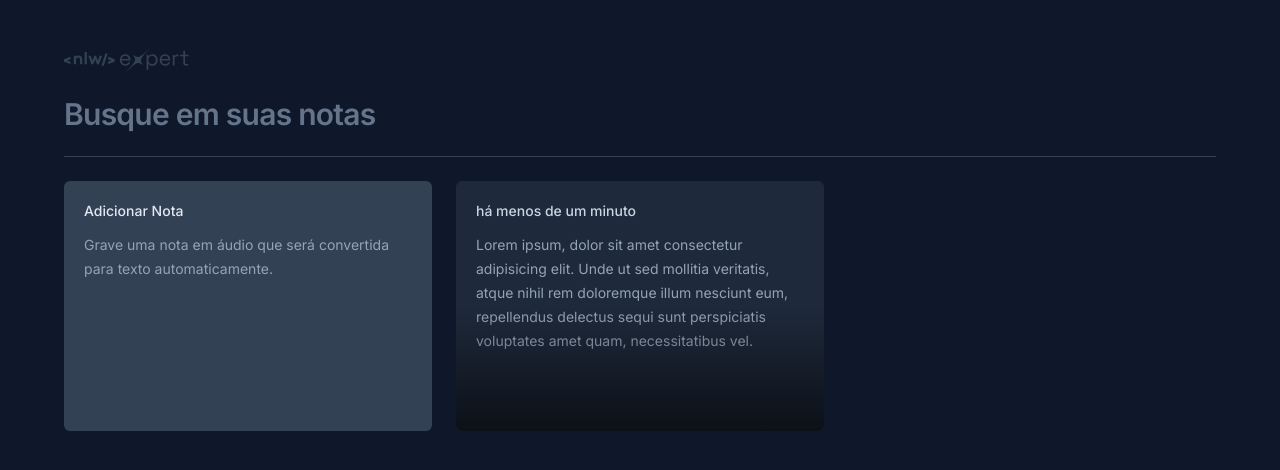
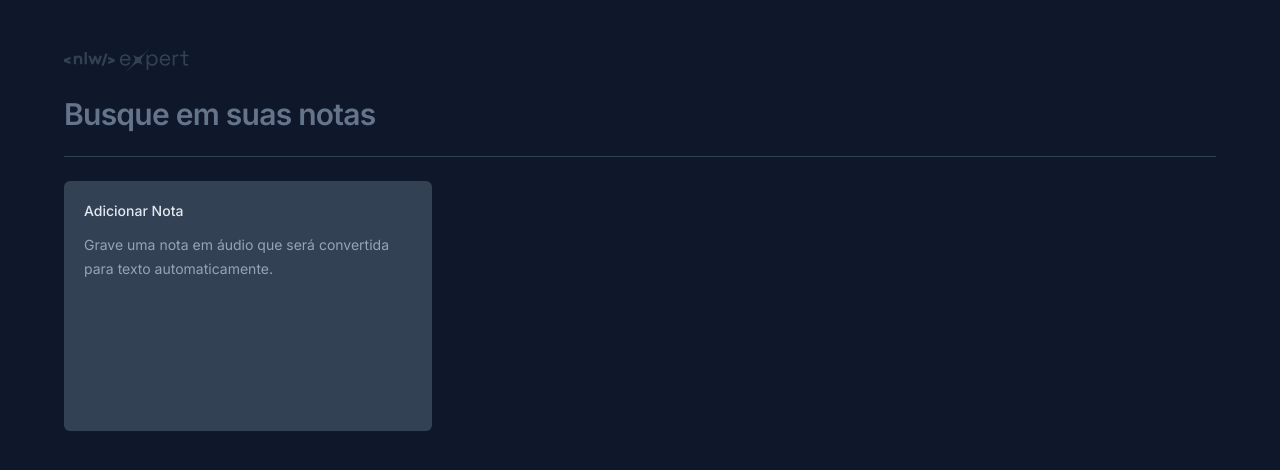
Before and after one commit to sthallysson/notes-web, a React (Vite) app: page / in a window 1280 px wide. Shown: the top 470 px of the page. Built offline with nearby package versions, Linux system fonts and the light colour scheme.

Commit message:
feat: add search and notes array

```diff
--- a/src/app.tsx
+++ b/src/app.tsx
@@ -1,14 +1,53 @@
+import { ChangeEvent, useState } from 'react';
 import logo from './assets/nlw-logo.svg';
-import NewNoteCard from './components/new-note-card';
+import { NewNoteCard } from './components/new-note-card';
 import { NoteCard } from './components/note-card';
 
-const note = {
-  date: new Date(),
-  content:
-    'Lorem ipsum, dolor sit amet consectetur adipisicing elit. Unde ut sed mollitia veritatis, atque nihil rem doloremque illum nesciunt eum, repellendus delectus sequi sunt perspiciatis voluptates amet quam, necessitatibus vel.',
-};
+interface Note {
+  id: string;
+  date: Date;
+  content: string;
+}
 
 export function App() {
+  const [search, setSearch] = useState('');
+  const [notes, setNotes] = useState<Note[]>(() => {
+    const notesOnStorage = localStorage.getItem('notes');
+
+    if (notesOnStorage) {
+      return JSON.parse(notesOnStorage);
+    }
+
+    return [];
+  });
+
+  function onNoteCreated(content: string) {
+    const newNote = {
+      id: crypto.randomUUID(),
+      date: new Date(),
+      content,
+    };
+
+    const notesArray = [newNote, ...notes];
+
+    setNotes(notesArray);
+
+    localStorage.setItem('notes', JSON.stringify(notesArray));
+  }
+
+  function handleSearch(e: ChangeEvent<HTMLInputElement>) {
+    const query = e.target.value;
+
+    setSearch(query);
+  }
+
+  const filtredNotes =
+    search !== ''
+      ? notes.filter((note) =>
+          note.content.toLocaleLowerCase().includes(search.toLocaleLowerCase()),
+        )
+      : notes;
+
   return (
     <div className="mx-auto max-w-6xl my-12 space-y-6">
       <img src={logo} alt="NLW" />
@@ -17,15 +56,18 @@
           type="text"
           placeholder="Busque em suas notas"
           className="w-full bg-transparent text-3xl font-semibold tracking-tight outline-none placeholder:text-slate-500"
+          onChange={handleSearch}
         />
       </form>
 
       <div className="h-px bg-slate-700" />
 
       <section className="grid grid-cols-3 gap-6 auto-rows-[250px]">
-        <NewNoteCard />
+        <NewNoteCard onNoteCreated={onNoteCreated} />
 
-        <NoteCard note={note} />
+        {filtredNotes.map((note) => (
+          <NoteCard key={note.id} note={note} />
+        ))}
       </section>
     </div>
   );
--- a/src/components/new-note-card.tsx
+++ b/src/components/new-note-card.tsx
@@ -3,7 +3,11 @@
 import { ChangeEvent, FormEvent, useState } from 'react';
 import { toast } from 'sonner';
 
-export default function NewNoteCard() {
+interface NewNoteCardPros {
+  onNoteCreated: (content: string) => void;
+}
+
+export function NewNoteCard({ onNoteCreated }: NewNoteCardPros) {
   const [sholdShowOnboarding, setSholdShowOnboarding] = useState(true);
   const [content, setContent] = useState('');
 
@@ -21,7 +25,11 @@
 
   function handleSaveNote(e: FormEvent) {
     e.preventDefault();
-    console.log(content);
+
+    onNoteCreated(content);
+
+    setContent('');
+    setSholdShowOnboarding(true);
 
     toast.success('Nota criada com sucesso!');
   }
--- a/src/components/note-card.tsx
+++ b/src/components/note-card.tsx
@@ -15,9 +15,9 @@
   return (
     <Dialog.Root>
       <Dialog.Trigger className="rounded-md text-left flex flex-col bg-slate-800 p-5 gap-3 overflow-hidden outline-none relative hover:ring-2 hover:ring-slate-600 focus-visible:ring-2 focus-visible:ring-lime-400">
-        <h2 className="text-sm font-medium text-slate-300">
+        <span className="text-sm font-medium text-slate-300">
           {formatDistanceToNow(note.date, { locale: ptBR, addSuffix: true })}
-        </h2>
+        </span>
 
         <p className="text-sm leading-6 text-slate-400">{note.content}</p>
 
@@ -31,12 +31,12 @@
             <X className="size-5" />
           </Dialog.Close>
           <section className="flex flex-1 flex-col gap-3 p-5">
-            <h2 className="text-sm font-medium text-slate-300">
+            <span className="text-sm font-medium text-slate-300">
               {formatDistanceToNow(note.date, {
                 locale: ptBR,
                 addSuffix: true,
               })}
-            </h2>
+            </span>
 
             <p className="text-sm leading-6 text-slate-400">{note.content}</p>
           </section>
```
